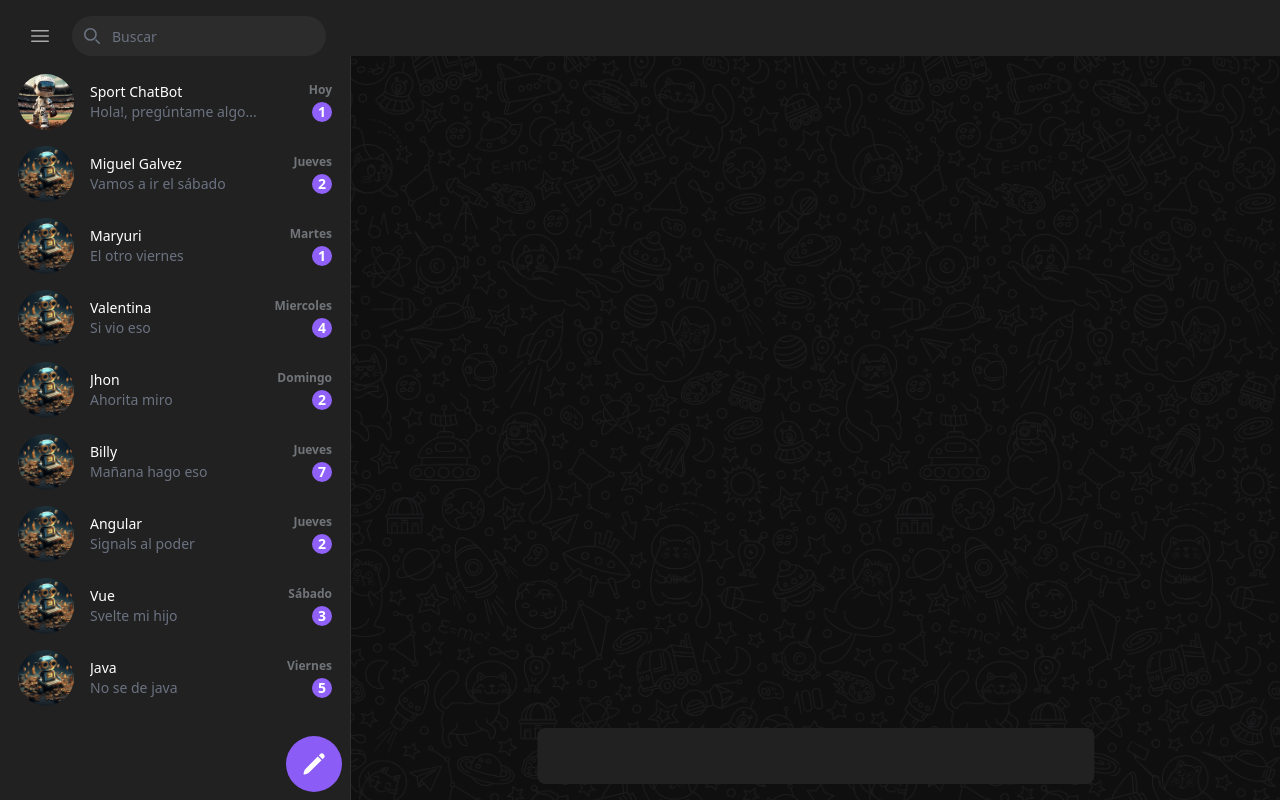
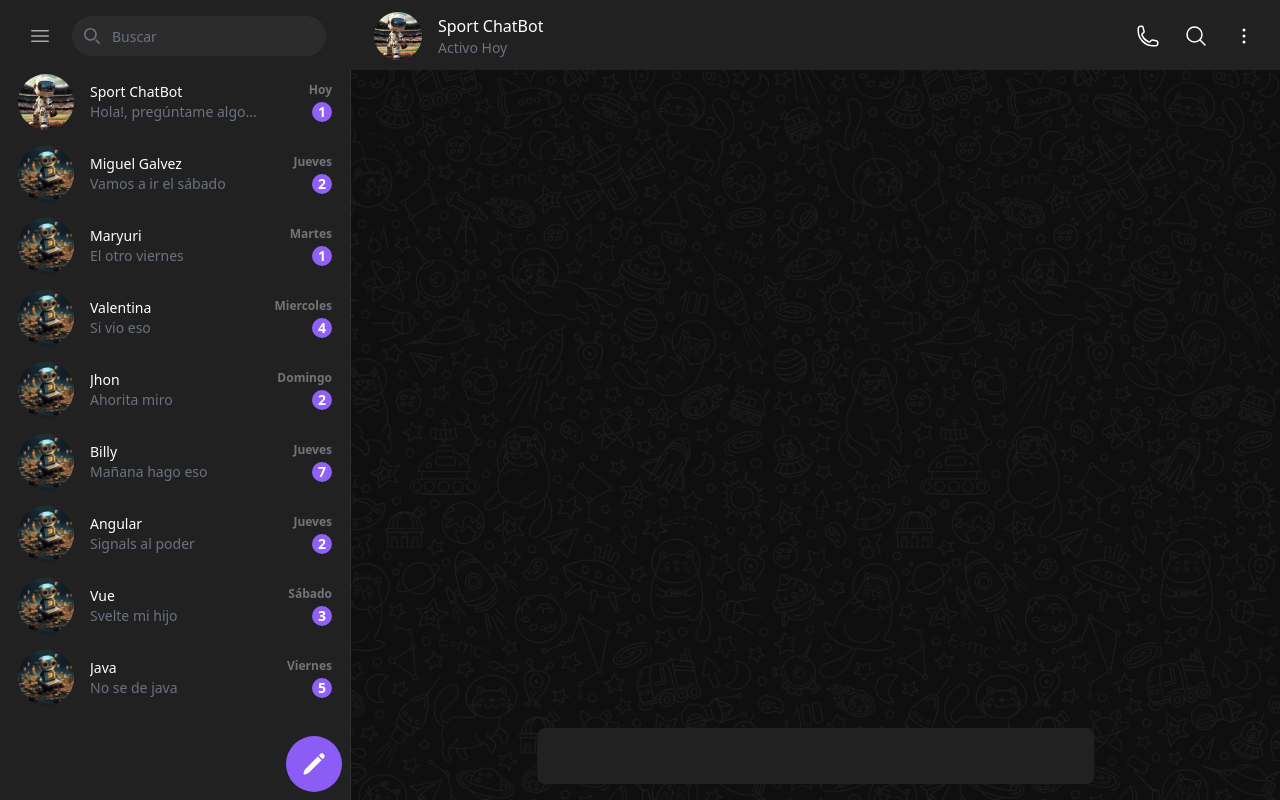
Before and after one commit to magq2002/chatWeb, an Angular app: page / in a window 1280 px wide. Built offline with nearby package versions, Linux system fonts and the light colour scheme.

Commit message:
Navbar component

```diff
--- a/src/app/shared/components/layout/layout.component.css
+++ b/src/app/shared/components/layout/layout.component.css
@@ -5,7 +5,7 @@
         "aside main main"
         "aside controls controls";
         grid-template-columns: 350px 1fr;
-        grid-template-rows: 56px 1fr auto;
+        grid-template-rows: 70px 1fr auto;
         height: 100vh;
 }
 
--- a/src/app/shared/components/layout/layout.component.html
+++ b/src/app/shared/components/layout/layout.component.html
@@ -4,8 +4,8 @@
         <shared-aside-menu></shared-aside-menu>
     </aside>
 
-    <nav class="[grid-area:nav] bg-[#212121] h-14">
-
+    <nav class="[grid-area:nav] bg-[#212121] h-20">
+        <shared-navbar></shared-navbar>
     </nav>
 
     <main class="[grid-area:main] relative bg-[#0F0F0F] overflow-y-auto bg-chat">
--- /dev/null
+++ b/src/app/shared/components/navbar/navbar.component.html
@@ -0,0 +1,39 @@
+<nav class="flex items-center justify-between px-6 py-3">
+    <div class="flex items-center">
+        <div class="flex-shrink-0">
+            <img class="w-12 h-12 rounded-full" src="/assets/sport-bot.jpg" alt="Neil image">
+        </div>
+        <div class="flex-1 min-w-0 ml-4">
+            <p class="text-md font-medium text-white truncate dark:text-white">
+                Sport ChatBot
+            </p>
+            <p class="text-sm text-gray-500 truncate dark:text-gray-400">
+                Activo Hoy
+            </p>
+        </div>
+    </div>
+    <div class="flex items-center space-x-6">
+        <button class="text-white">
+            <svg xmlns="http://www.w3.org/2000/svg" fill="none" viewBox="0 0 24 24" stroke-width="1.5"
+                stroke="currentColor" class="w-6 h-6">
+                <path stroke-linecap="round" stroke-linejoin="round"
+                    d="M2.25 6.75c0 8.284 6.716 15 15 15h2.25a2.25 2.25 0 0 0 2.25-2.25v-1.372c0-.516-.351-.966-.852-1.091l-4.423-1.106c-.44-.11-.902.055-1.173.417l-.97 1.293c-.282.376-.769.542-1.21.38a12.035 12.035 0 0 1-7.143-7.143c-.162-.441.004-.928.38-1.21l1.293-.97c.363-.271.527-.734.417-1.173L6.963 3.102a1.125 1.125 0 0 0-1.091-.852H4.5A2.25 2.25 0 0 0 2.25 4.5v2.25Z" />
+            </svg>
+        </button>
+        <button class="text-white">
+            <svg xmlns="http://www.w3.org/2000/svg" fill="none" viewBox="0 0 24 24" stroke-width="1.5"
+                stroke="currentColor" class="w-6 h-6">
+                <path stroke-linecap="round" stroke-linejoin="round"
+                    d="m21 21-5.197-5.197m0 0A7.5 7.5 0 1 0 5.196 5.196a7.5 7.5 0 0 0 10.607 10.607Z" />
+            </svg>
+        </button>
+        <button class="text-white">
+            <svg xmlns="http://www.w3.org/2000/svg" fill="none" viewBox="0 0 24 24" stroke-width="1.5"
+                stroke="currentColor" class="w-6 h-6">
+                <path stroke-linecap="round" stroke-linejoin="round"
+                    d="M12 6.75a.75.75 0 1 1 0-1.5.75.75 0 0 1 0 1.5ZM12 12.75a.75.75 0 1 1 0-1.5.75.75 0 0 1 0 1.5ZM12 18.75a.75.75 0 1 1 0-1.5.75.75 0 0 1 0 1.5Z" />
+            </svg>
+
+        </button>
+    </div>
+</nav>
--- a/src/app/shared/shared.module.ts
+++ b/src/app/shared/shared.module.ts
@@ -9,6 +9,7 @@ import { SearchComponent } from './components/search/search.component';
 import { ButtonWritterComponent } from './components/button-writter/button-writter.component';
 import { SideMenuCardComponent } from './components/side-menu-card/side-menu-card.component';
 import { ItemMenuCardComponent } from './components/item-menu-card/item-menu-card.component';
+import { NavbarComponent } from './components/navbar/navbar.component';
 
 @NgModule({
   declarations: [
@@ -20,6 +21,7 @@ import { ItemMenuCardComponent } from './components/item-menu-card/item-menu-car
     ButtonWritterComponent,
     SideMenuCardComponent,
     ItemMenuCardComponent,
+    NavbarComponent,
   ],
   imports: [
     CommonModule,
```
Also changed, not shown: src/app/shared/components/navbar/navbar.component.ts (added, +11 -0 lines), src/app/shared/components/item-menu-card/item-menu-card.component.html (indentation only), src/app/shared/components/navbar/navbar.component.css (added), 1 other file (tests, documents, lock files or other folders).
